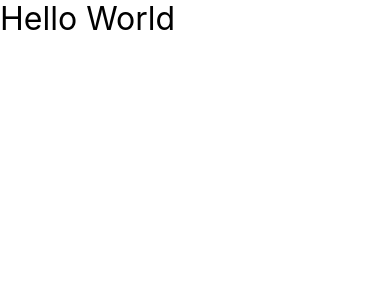
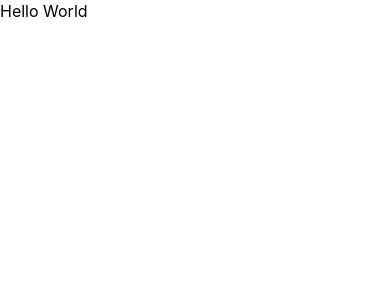
Before and after one commit to LeoAzevedo59/NubbleApp, a React Native app: screen / in a window 390 px wide. Shown: the top 300 px of the page. Built offline with nearby package versions, Linux system fonts and the light colour scheme.

Commit message:
add preset in componet

```diff
--- a/src/components/Text/Text.tsx
+++ b/src/components/Text/Text.tsx
@@ -1,10 +1,23 @@
 import React from 'react';
 
-import {Text as RNText, TextProps, TextStyle} from 'react-native';
+import {
+  Text as RNText,
+  TextProps as RNTextProps,
+  TextStyle,
+} from 'react-native';
 
-export function Text({children, ...rest}: TextProps) {
+interface TextProps extends RNTextProps {
+  preset?: TextVariants;
+}
+
+export function Text({
+  children,
+  style,
+  preset = 'paragraphMedium',
+  ...rest
+}: TextProps) {
   return (
-    <RNText {...rest} style={fontSize.headingLarge}>
+    <RNText style={[$fontSize[preset], style]} {...rest}>
       {children}
     </RNText>
   );
@@ -20,7 +33,7 @@ type TextVariants =
   | 'paragraphCaption'
   | 'paragraphCaptionSmall';
 
-const fontSize: Record<TextVariants, TextStyle> = {
+const $fontSize: Record<TextVariants, TextStyle> = {
   headingLarge: {fontSize: 32, lineHeight: 38.4},
   headingMedium: {fontSize: 22, lineHeight: 26.4},
   headingSmall: {fontSize: 18, lineHeight: 23.4},
```
